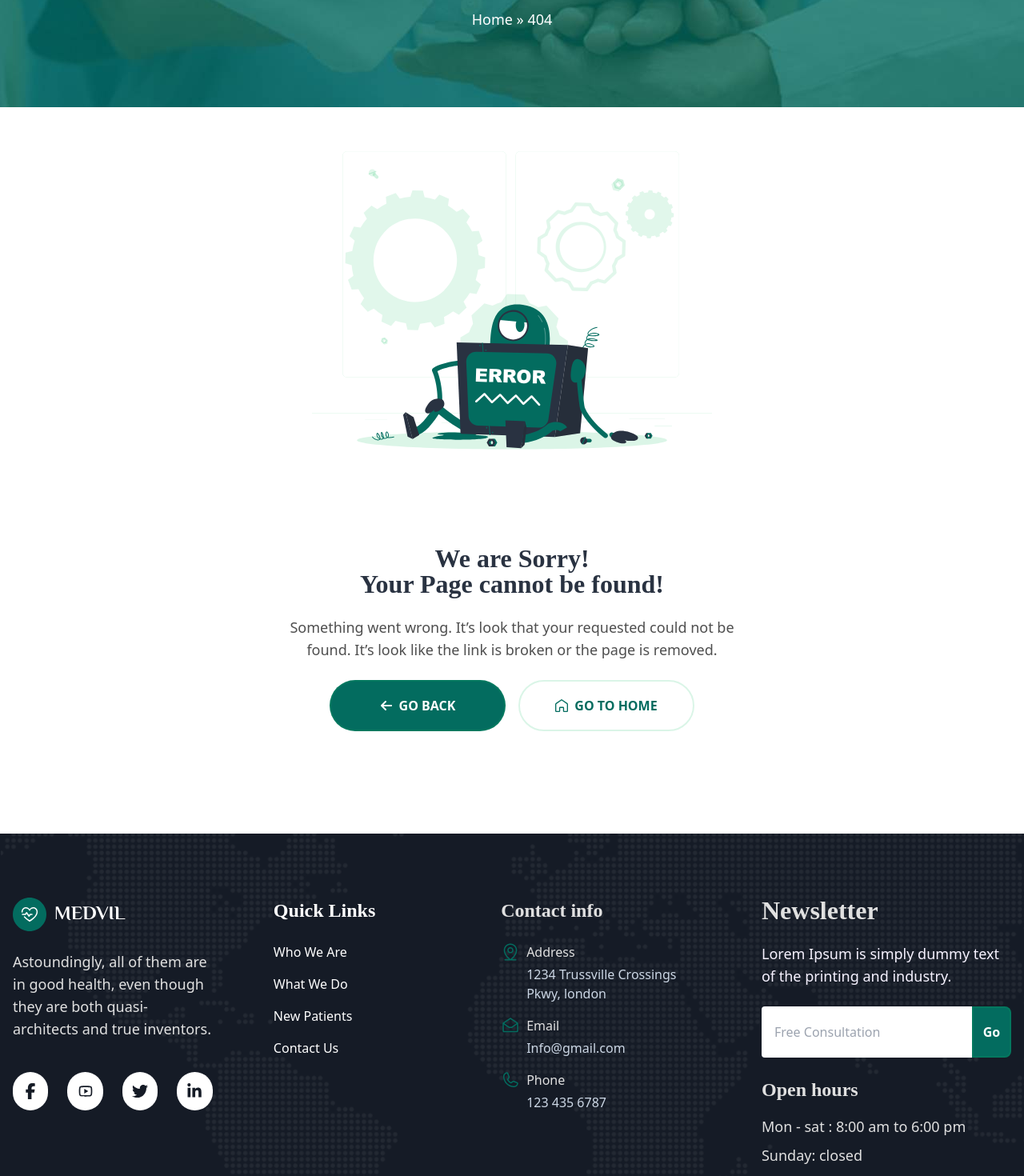
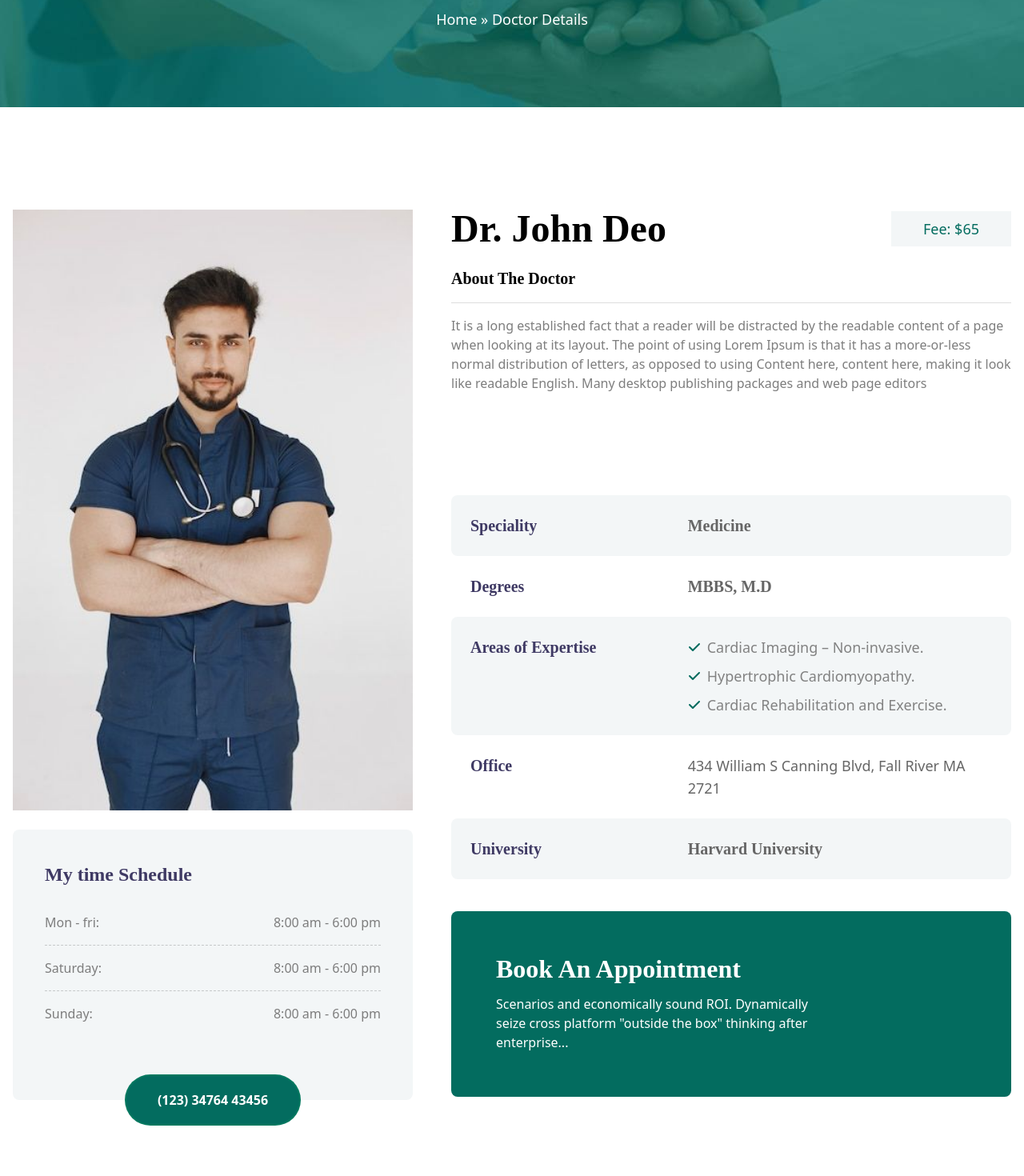
Before and after one commit to shakib-mia/medvil, a Next.js app: page /doctor-details in a window 1280 px wide. Before the commit this address had no page. Shown: the part 260-1730 px from the top of the page at 80% size. Built offline with nearby package versions, Linux system fonts and the light colour scheme.

Commit message:
half of the doctors details page done

```diff
--- /dev/null
+++ b/src/app/doctor-details/page.jsx
@@ -0,0 +1,127 @@
+import Layouts from '@/components/Layouts/Layouts';
+import React from 'react';
+import doctor from '../../assets/images/doctor-details.png';
+import Image from 'next/image';
+import Button from '@/components/Button/Button';
+import { FaCheck } from 'react-icons/fa6';
+
+const page = () => {
+  return (
+    <Layouts title='Doctor Details'>
+      <div className='container flex gap-5 py-10'>
+        <div className='w-5/12'>
+          <Image src={doctor} alt='doctor' className='w-full' />
+          <div className='relative mt-3 rounded-lg bg-[#F3F6F7] p-4 pb-8'>
+            <h5 className='mb-2 text-[#3F3A64]'>My time Schedule</h5>
+            <div className='divide-y divide-dashed divide-[#00000030]'>
+              <div className='flex justify-between py-2 text-[#7d7d7d]'>
+                <aside>Mon - fri:</aside>
+                <aside>8:00 am - 6:00 pm</aside>
+              </div>
+              <div className='flex justify-between py-2 text-[#7d7d7d]'>
+                <aside>Saturday:</aside>
+                <aside>8:00 am - 6:00 pm</aside>
+              </div>
+              <div className='flex justify-between py-2 text-[#7d7d7d]'>
+                <aside>Sunday:</aside>
+                <aside>8:00 am - 6:00 pm</aside>
+              </div>
+            </div>
+
+            <Button className='absolute bottom-[-1.5rem] left-0 right-0 mx-auto !rounded-full hover:bg-slate-200 md:bottom-[-2rem]'>
+              (123) 34764 43456
+            </Button>
+          </div>
+        </div>
+        <div className='w-7/12'>
+          <div className='flex items-center justify-between pb-3'>
+            <h3 className='text-5xl'>Dr. John Deo</h3>
+            <div className='bg-[#F3F6F7] px-4 py-1 text-lg font-medium text-primary'>
+              Fee: $65
+            </div>
+          </div>
+
+          <h5 className='border-b border-[#66666638] pb-2 text-xl'>
+            About The Doctor
+          </h5>
+          <p className='mb-10 mt-2 text-base text-[#7D7D7D]'>
+            It is a long established fact that a reader will be distracted by
+            the readable content of a page when looking at its layout. The point
+            of using Lorem Ipsum is that it has a more-or-less normal
+            distribution of letters, as opposed to using{' '}
+            {'Content here, content here'}, making it look like readable
+            English. Many desktop publishing packages and web page editors
+          </p>
+
+          <div className='flex rounded-lg bg-[#F3F6F7] p-3'>
+            <div className='w-5/12'>
+              <h6 className='font-bold text-[#3F3A64]'>Speciality</h6>
+            </div>
+            <div className='w-7/12'>
+              <h6 className='font-bold text-[#666666]'>Medicine</h6>
+            </div>
+          </div>
+
+          <div className='flex rounded-lg  p-3'>
+            <div className='w-5/12'>
+              <h6 className='font-bold text-[#3F3A64]'>Degrees</h6>
+            </div>
+            <div className='w-7/12'>
+              <h6 className='font-bold text-[#666666]'>MBBS, M.D</h6>
+            </div>
+          </div>
+
+          <div className='flex rounded-lg bg-[#F3F6F7] p-3'>
+            <div className='w-5/12'>
+              <h6 className='font-bold text-[#3F3A64]'>Areas of Expertise</h6>
+            </div>
+            <div className='flex w-7/12 flex-col gap-1 text-grey-3'>
+              <div className='flex items-center gap-1'>
+                <FaCheck className='text-primary' />
+                <p>Cardiac Imaging – Non-invasive.</p>
+              </div>
+              <div className='flex items-center gap-1'>
+                <FaCheck className='text-primary' />
+                <p>Hypertrophic Cardiomyopathy.</p>
+              </div>
+              <div className='flex items-center gap-1'>
+                <FaCheck className='text-primary' />
+                <p>Cardiac Rehabilitation and Exercise.</p>
+              </div>
+            </div>
+          </div>
+
+          <div className='flex rounded-lg  p-3'>
+            <div className='w-5/12'>
+              <h6 className='font-bold text-[#3F3A64]'>Office</h6>
+            </div>
+            <div className='w-7/12'>
+              <p className='text-[#666666]'>
+                434 William S Canning Blvd, Fall River MA 2721
+              </p>
+            </div>
+          </div>
+
+          <div className='flex rounded-lg bg-[#F3F6F7] p-3'>
+            <div className='w-5/12'>
+              <h6 className='font-bold text-[#3F3A64]'>University</h6>
+            </div>
+            <div className='w-7/12'>
+              <h6 className='font-bold text-[#666666]'>Harvard University</h6>
+            </div>
+          </div>
+
+          <div className='mt-4 rounded-lg bg-primary p-6 text-white'>
+            <h4>Book An Appointment</h4>
+            <p className='mt-2 w-4/6 text-base'>
+              Scenarios and economically sound ROI. Dynamically seize cross
+              platform {'"outside the box"'} thinking after enterprise...
+            </p>
+          </div>
+        </div>
+      </div>
+    </Layouts>
+  );
+};
+
+export default page;
--- a/src/components/Button/Button.jsx
+++ b/src/components/Button/Button.jsx
@@ -2,7 +2,7 @@
 import React from 'react';
 
 const Button = (props) => {
-  const { children, className, onClick, outlined, light } = props;
+  const { children, className, onClick, outlined, light, id, style } = props;
 
   const variants = outlined
     ? 'border-[#0BBC5C26] text-primary hover:border-primary hover:bg-primary hover:text-white'
@@ -10,8 +10,10 @@ const Button = (props) => {
 
   return (
     <button
-      className={`group ${className ? ' ' + className : ''} flex h-[3rem] w-[12rem] items-center justify-center rounded-lg border-2 ${variants} text-base font-bold duration-[150ms] md:h-[4rem] md:w-[13.75rem]`}
+      className={`group flex h-[3rem] w-[12rem] items-center justify-center rounded-lg border-2 ${variants} text-base font-bold duration-[150ms] md:h-[4rem] md:w-[13.75rem] ${className ? ' ' + className : ''}`}
       onClick={onClick}
+      id={id}
+      style={style}
     >
       {children}
     </button>
--- a/src/components/Footer/Footer.jsx
+++ b/src/components/Footer/Footer.jsx
@@ -28,25 +28,25 @@ const Footer = () => {
 
             <div className='flex gap-3'>
               <a
-                href='#'
+                href='https://www.facebook.com/RadditoLLC'
                 className='inline-flex h-5 w-5 items-center justify-center rounded-full bg-white text-xl text-blue transition hover:bg-primary hover:text-white'
               >
                 <FaFacebookF />
               </a>
               <a
-                href='#'
+                href='https://www.youtube.com/@RadditoLLC'
                 className='inline-flex h-5 w-5 items-center justify-center rounded-full bg-white text-xl text-blue transition hover:bg-primary hover:text-white'
               >
                 <RiYoutubeLine />
               </a>
               <a
-                href='#'
+                href='https://twitter.com/RadditoLLC'
                 className='inline-flex h-5 w-5 items-center justify-center rounded-full bg-white text-xl text-blue transition hover:bg-primary hover:text-white'
               >
                 <FaTwitter />
               </a>
               <a
-                href='#'
+                href='https://www.linkedin.com/company/radditollc/'
                 className='inline-flex h-5 w-5 items-center justify-center rounded-full bg-white text-xl text-blue transition hover:bg-primary hover:text-white'
               >
                 <FaLinkedinIn />
@@ -99,10 +99,10 @@ const Footer = () => {
                 <aside>
                   <p className='mb-[4px] text-base'>Email</p>
                   <a
-                    href='mailto:Info@gmail.com'
+                    href='mailto:support@raddito.com'
                     className='text-base text-[#CCD7E5]'
                   >
-                    Info@gmail.com
+                    support@raddito.com
                   </a>
                 </aside>
               </li>
@@ -115,7 +115,7 @@ const Footer = () => {
                 />
                 <aside>
                   <p className='mb-[4px] text-base'>Phone</p>
-                  <p className='text-base text-[#CCD7E5]'>123 435 6787</p>
+                  <p className='text-base text-[#CCD7E5]'>833-900-8338</p>
                 </aside>
               </li>
             </ul>
--- a/src/components/Specialist/Specialist.jsx
+++ b/src/components/Specialist/Specialist.jsx
@@ -1,4 +1,5 @@
 import Image from 'next/image';
+import Link from 'next/link';
 import React from 'react';
 import { FaFacebookF, FaPinterest, FaTwitter, FaYoutube } from 'react-icons/fa';
 
@@ -49,7 +50,9 @@ const Specialist = ({
             </div>
           </div>
         </div>
-        <h5 className='mt-3'>{name}</h5>
+        <h5 className='mt-3'>
+          <Link href={'/doctor-details'}>{name}</Link>
+        </h5>
         <p className='text-grey-2'>{designation}</p>
       </div>
     </div>
--- a/src/components/Specialists/Specialists.jsx
+++ b/src/components/Specialists/Specialists.jsx
@@ -89,7 +89,7 @@ const Specialists = ({ containerClassName }) => {
 
   return (
     <section
-      className={`pb-10 ${containerClassName}`}
+      className={`py-10 ${containerClassName}`}
       id={styles.specialistsStyle}
     >
       <h3 className='text-center text-secondary'>
```
Also changed, not shown: src/assets/images/doctor-details.png (added).
